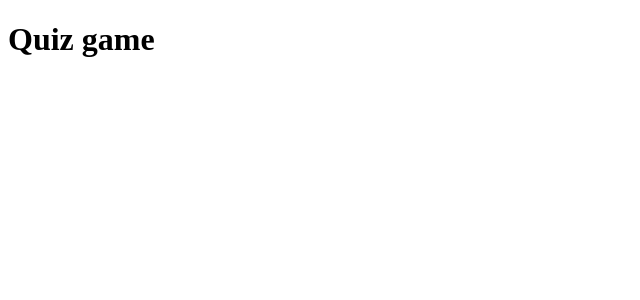
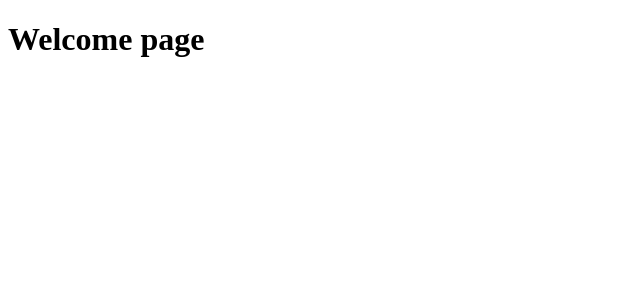
Before and after one commit to HassanObeid89/quiz-game, a React (Create React App) app: page / in a window 1280 px wide. Shown: the top 300 px of the page, without its empty margins (0-640 px from the left). Built offline with nearby package versions, Linux system fonts and the light colour scheme.

Commit message:
Added GameStateProvider to handle the global state of the game and nevigate between three secreens.

```diff
--- a/src/App.js
+++ b/src/App.js
@@ -1,7 +1,18 @@
+//Project files
+import { useGameState } from "./helpers/GameStateProvider";
+import WelcomeScreen from "./pages/WelcomeScreen";
+import QuizScreen from "./pages/QuizScreen";
+import ResultScreen from "./pages/WelcomeScreen";
+
 export default function App() {
+  //Global State
+  const { gameState } = useGameState();
+
   return (
     <div className="App">
-      <h1>Quiz game</h1>
+      {gameState === "welcomeScreen" && <WelcomeScreen />}
+      {gameState === "playing" && <QuizScreen />}
+      {gameState === "finished" && <ResultScreen />}
     </div>
   );
 }
--- /dev/null
+++ b/src/helpers/GameStateProvider.jsx
@@ -0,0 +1,21 @@
+// NPM package
+import { createContext, useContext, useState } from "react";
+
+// Properties
+const GameStateContext = createContext("");
+
+export function GameStateProvider({ children }) {
+  // Local state
+  const [gameState, setGameState] = useState("welcomeScreen");
+  return (
+    <GameStateContext.Provider value={{ gameState, setGameState }}>
+      {children}
+    </GameStateContext.Provider>
+  );
+}
+
+export function useGameState() {
+  const context = useContext(GameStateContext);
+
+  return context;
+}
--- a/src/index.js
+++ b/src/index.js
@@ -1,5 +1,10 @@
 import React from "react";
 import ReactDOM from "react-dom";
 import App from "./App";
-
-ReactDOM.render(<App />, document.getElementById("root"));
+import {GameStateProvider} from './helpers/GameStateProvider'
+ReactDOM.render(
+  <GameStateProvider >
+    <App />
+  </GameStateProvider>,
+  document.getElementById("root")
+);
```
